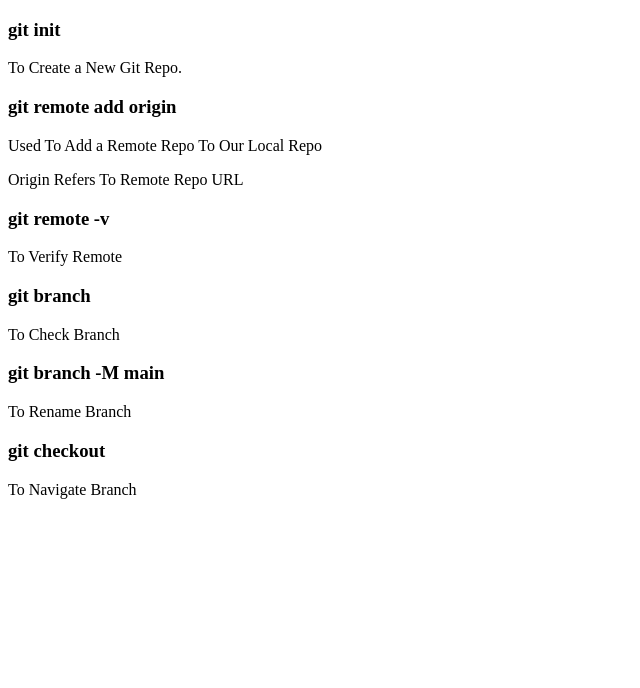
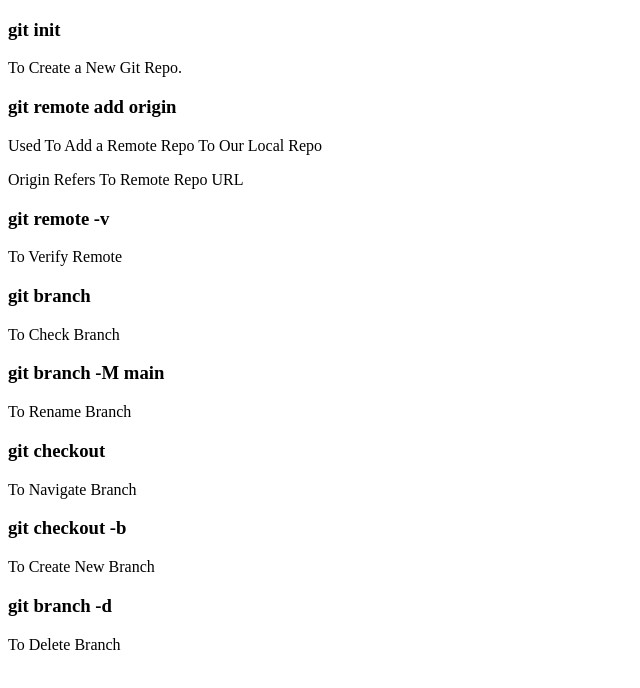
Before and after one commit to engineeramitkumar/localrepo, a plain HTML site: page localrepo/index.html in a window 1280 px wide. Shown: the whole page, without its empty margins (0-640 px from the left). Drawn offline with Linux system fonts and the light colour scheme.

Commit message:
delete branch

```diff
--- a/localrepo/index.html
+++ b/localrepo/index.html
@@ -24,5 +24,11 @@
 
     <h3>git checkout <Branch Name></h3>
     <p>To Navigate Branch</p>
+
+    <h3>git checkout -b <New Branch Name></h3>
+    <p>To Create New Branch</p>
+
+    <h3>git branch -d <Branch Name></h3>
+    <p>To Delete Branch</p>
 </body>
 </html>
```
